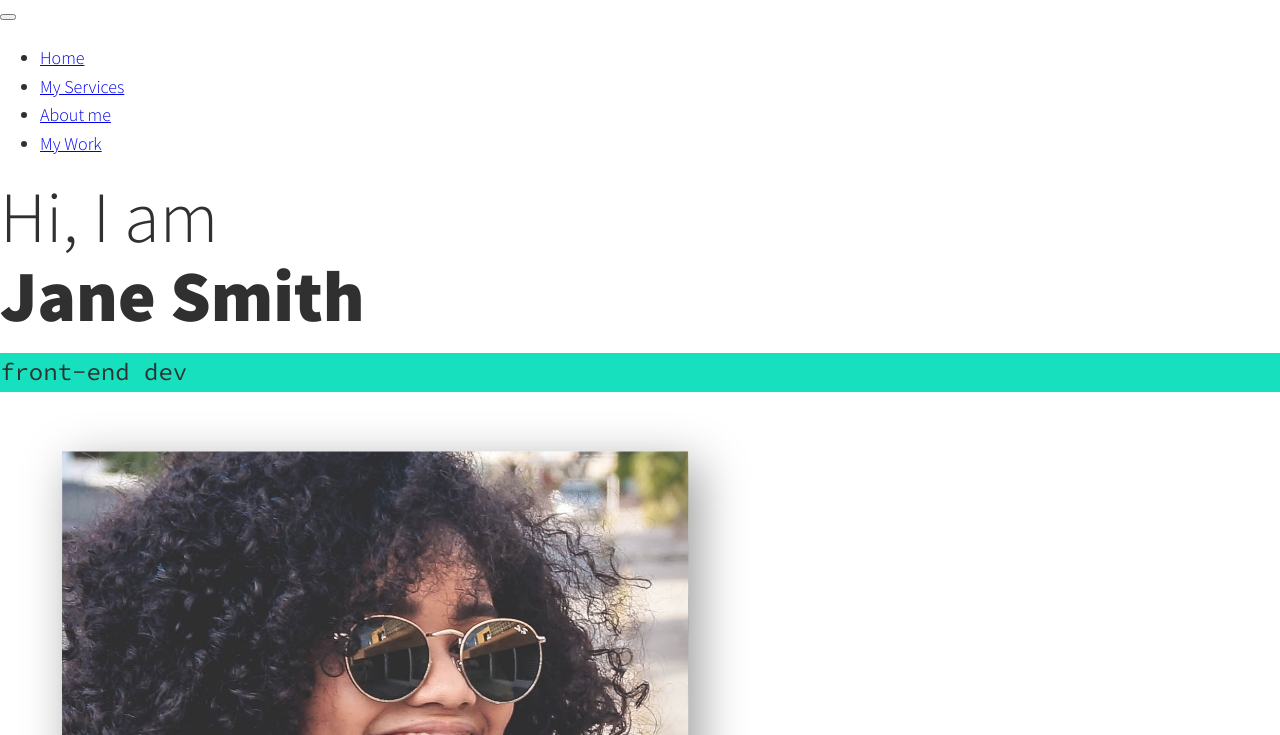
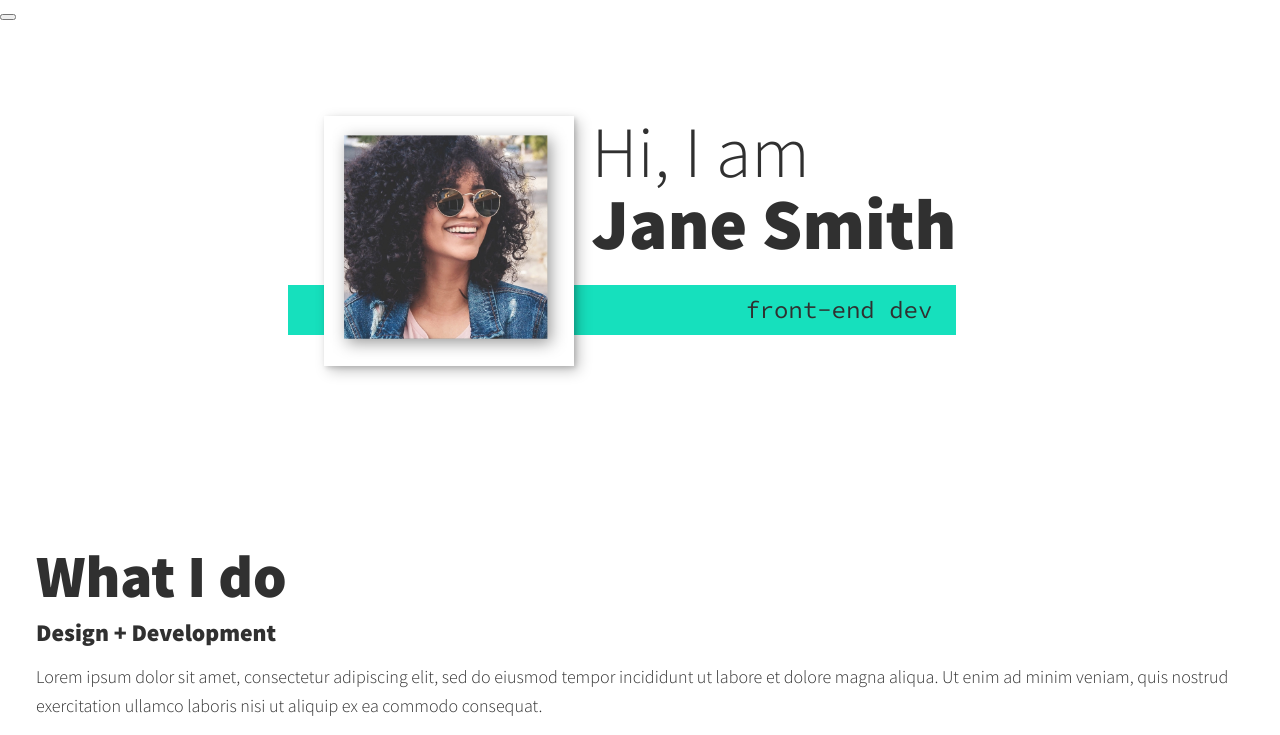
Before and after one commit to FilipSzkarlat/portfolio, a plain HTML site: page index.html in a window 1280 px wide. Shown: the part 54-789 px from the top of the page. Drawn offline with nearby package versions, Linux system fonts and the light colour scheme.

Commit message:
setting up the intro section

```diff
--- a/index.html
+++ b/index.html
@@ -50,7 +50,11 @@
         Hi, I am <strong>Jane Smith</strong>
       </h1>
       <p class="section__subtitle section__subtitle--intro">front-end dev</p>
-      <img src="img/dev-jane-01.jpg" alt="a picture of Jane Smith smiling" />
+      <img
+        src="img/dev-jane-01.jpg"
+        alt="a picture of Jane Smith smiling"
+        class="intro__img"
+      />
     </section>
 
     <!-- My services -->
--- a/style.css
+++ b/style.css
@@ -21,6 +21,9 @@
   --fs-h2: 2.25rem;
   --fs-h3: 1.25rem;
   --fs-body: 1rem;
+
+  --bs: 0.25em 0.25em 0.75em rgba(0, 0, 0, 0.25),
+    0.125em 0.125em 0.25em rgba(0, 0, 0, 0.15);
 }
 
 @media (min-width: 800px) {
@@ -43,6 +46,10 @@ body {
   line-height: 1.6;
 }
 
+section {
+  padding: 5em 2em;
+}
+
 img {
   display: block;
   max-width: 100%;
@@ -57,7 +64,7 @@ strong {
 h1,
 h2,
 h3 {
-  line-height: 1.1;
+  line-height: 1;
   margin: 0;
 }
 
@@ -91,5 +98,57 @@ h3 {
 .section__subtitle--intro,
 .section__subtitle--about {
   background: var(--clr-accent);
+  padding: 0.25em 1em;
   font-family: var(--ff-secondary);
+  margin-bottom: 1em;
 }
+
+/* header */
+
+nav {
+  display: none;
+}
+
+/*  Intro section  */
+
+.intro {
+  position: relative;
+}
+
+.intro__img {
+  box-shadow: var(--bs);
+}
+
+.section__subtitle--intro {
+  display: inline-block;
+}
+
+@media (min-width: 600px) {
+  .intro {
+    display: grid;
+    width: min-content;
+    margin: 0 auto;
+    grid-column-gap: 1em;
+    grid-template-areas:
+      "img title"
+      "img subtitle";
+    grid-template-columns: min-content max-content;
+  }
+
+  .intro__img {
+    grid-area: img;
+    min-width: 250px;
+    position: relative;
+    z-index: 2;
+  }
+
+  .section__subtitle--intro {
+    align-self: start;
+    grid-column: -1 / 1;
+    grid-row: 2;
+    text-align: right;
+    position: relative;
+    left: -1.5em;
+    width: calc(100% + 1.5em);
+  }
+}
```
